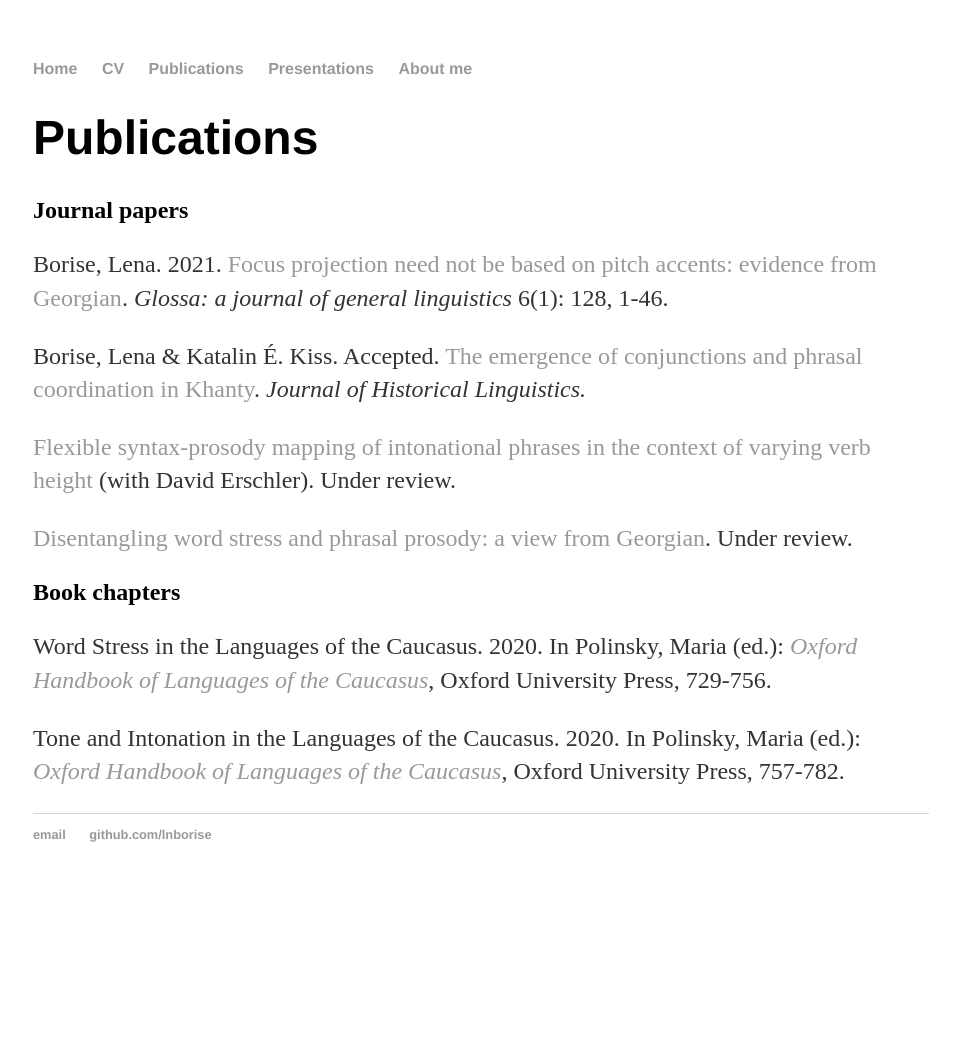
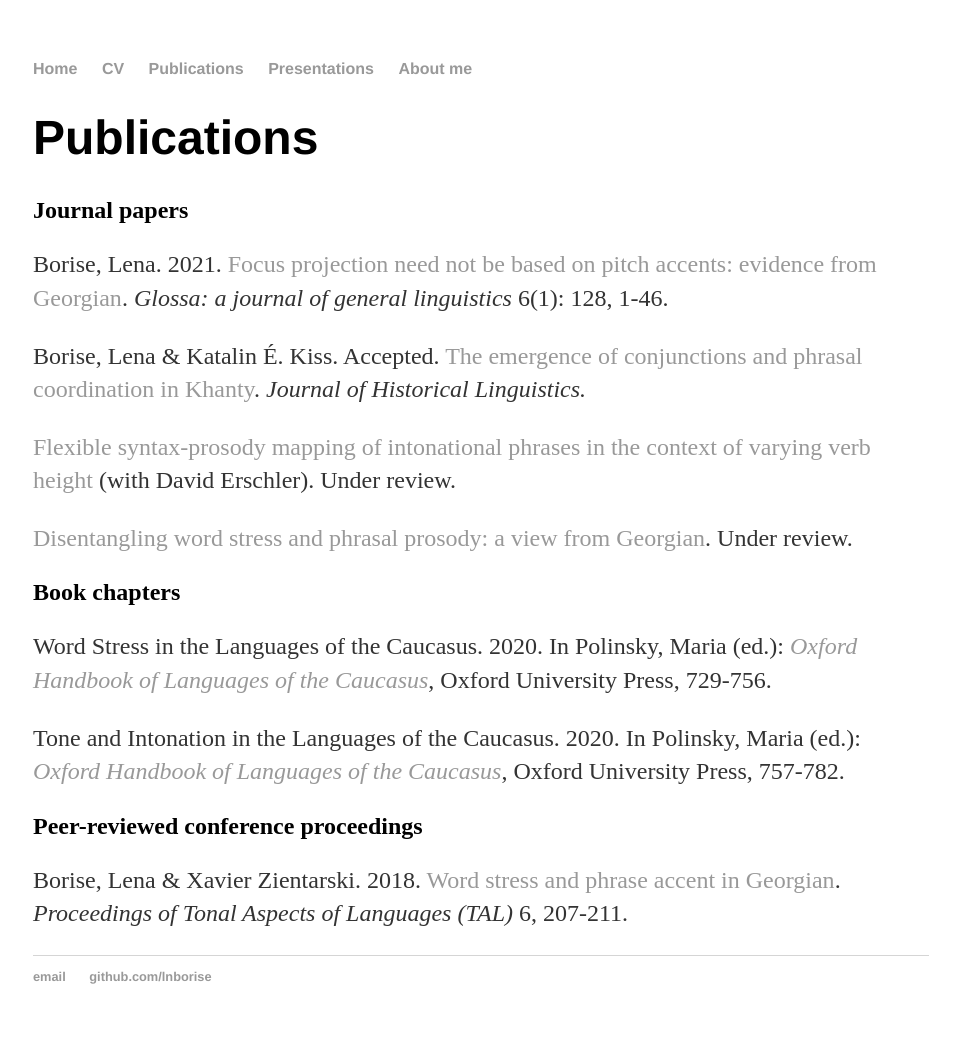
Before and after one commit to lnborise/lnborise.github.io, a Jekyll site: the page built from publications.html, in a window 1280 px wide. Shown: the whole page, without its empty margins (159-1119 px from the left). Built offline with Jekyll 4.4.1, drawn with Linux system fonts in a browser that asks for light colours; before the commit the page ends 902 px from its top, so only the background shows below that.

Commit message:
Update publications.html

```diff
--- a/publications.html
+++ b/publications.html
@@ -23,6 +23,10 @@ title: Publications
 
 	<p>Tone and Intonation in the Languages of the Caucasus. 2020. In Polinsky, Maria (ed.): <i><a href="https://www.oxfordhandbooks.com/view/10.1093/oxfordhb/9780190690694.001.0001/oxfordhb-9780190690694">Oxford Handbook of Languages of the Caucasus</a></i>, Oxford University Press, 757-782.</p>
 
+<h2>Peer-reviewed conference proceedings</h2>
+
+	<p>Borise, Lena & Xavier Zientarski. 2018. <a href="https://www.isca-speech.org/archive/tal_2018/borise18_tal.html">Word stress and phrase accent in Georgian</a>. 	<i>Proceedings of Tonal Aspects of Languages (TAL)</i> 6, 207-211. </p>
+
 
 
 
```
